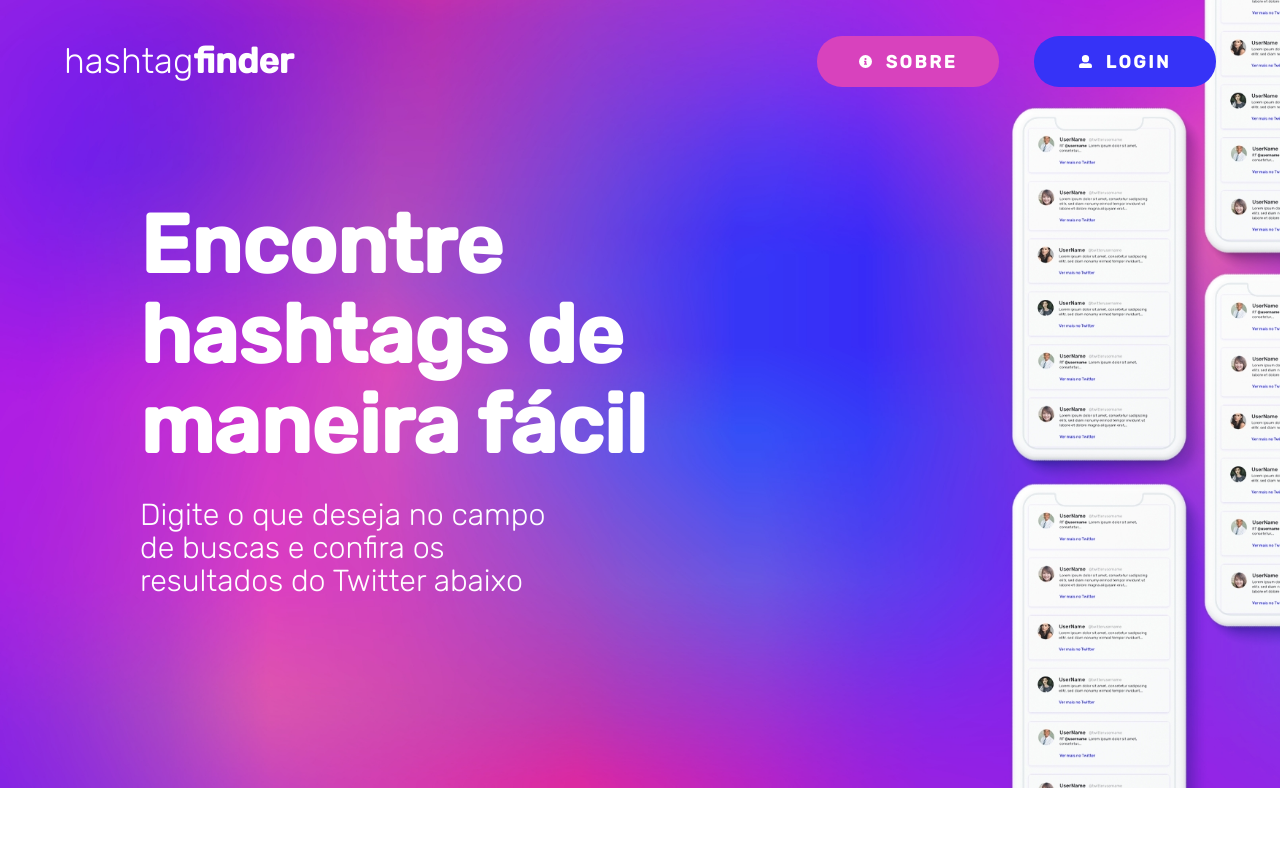
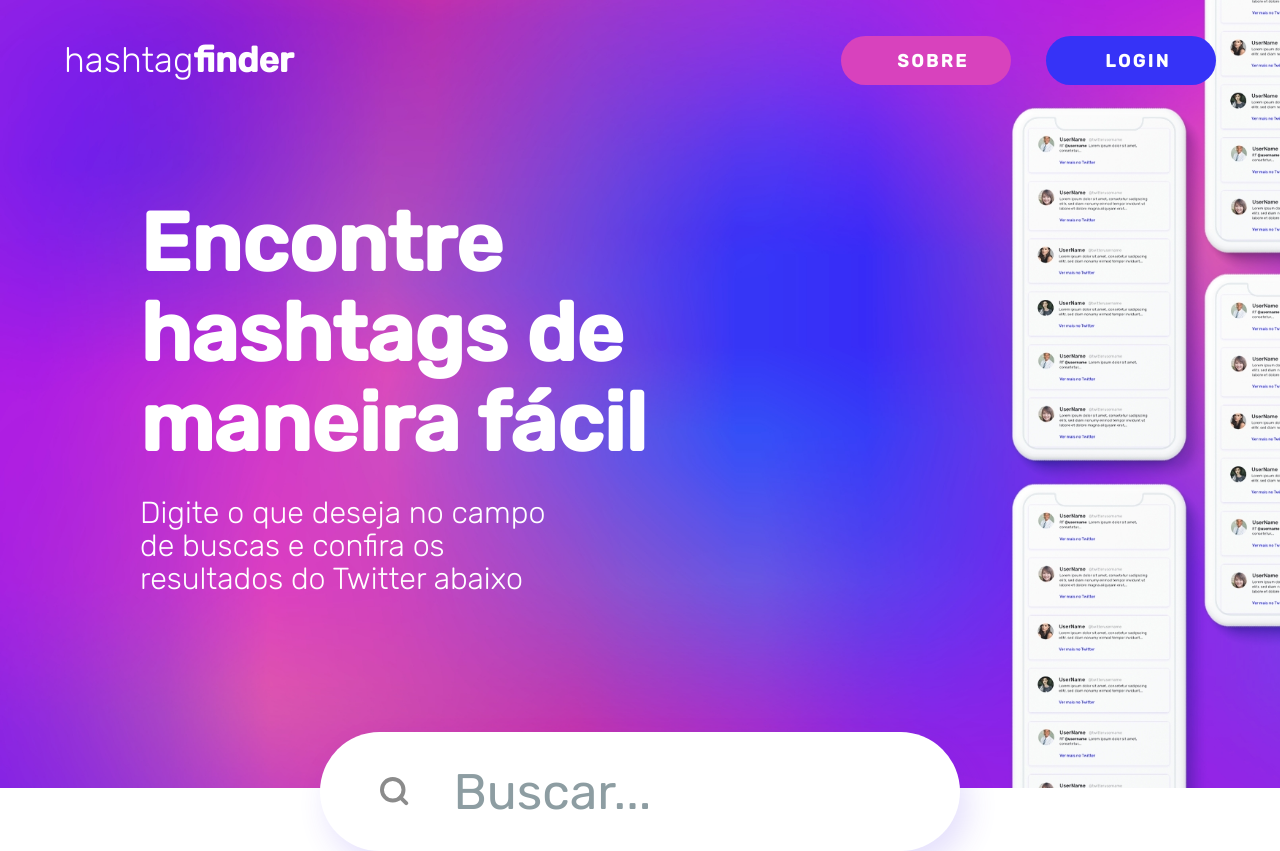
Before and after one commit to EdiJunior88/Projeto-hashtagFinder, a React (Create React App) app in the folder hashtagfinder/: page / in a window 1280 px wide. Before the commit the page ends 800 px from the top, so only its background shows below. Built offline with nearby package versions, Linux system fonts and the light colour scheme.

Commit message:
Atualizações do Projeto - Criação do componente busca - Criação e personalização do CSS do componente busca - Alteração no CSS Global para adição de cor e atualizar o border-sizing

```diff
--- /dev/null
+++ b/hashtagfinder/src/componentes/busca/busca.css
@@ -0,0 +1,47 @@
+section.container {
+  margin-top: 189px;
+}
+
+.container-campo-busca {
+  display: flex;
+  justify-content: center;
+  align-content: center;
+  flex-wrap: wrap;
+  flex-direction: row;
+}
+
+.campo-busca {
+  display: flex;
+  flex-direction: row;
+  flex-wrap: nowrap;
+  align-items: center;
+  box-shadow: 8px 14px 30px #5538EE29;
+}
+
+.campo-busca,
+.campo-busca-input {
+  width: 50%;
+  height: 119px;
+  background: #fff;
+  border-radius: 75px;
+  border: none;
+}
+
+.campo-busca-input {
+  width: 85%;
+  height: 100%;
+  color: #000;
+  outline: none;
+  font-size: 3.12em;
+  padding-left: 44px;
+}
+
+.campo-busca-input::placeholder {
+  font-weight: normal;
+  color: var(--cor-texto-busca);
+  border: none;
+}
+
+.campo-busca-icone {
+  padding-left: 60px;
+}
--- /dev/null
+++ b/hashtagfinder/src/componentes/busca/busca.jsx
@@ -0,0 +1,16 @@
+import React from 'react';
+import './busca.css';
+import IconeBusca from '../../imagens/icones/icon-search.svg';
+
+export default function Busca() {
+  return (
+    <section className='container'>
+      <div className='container-campo-busca'>
+        <div className='campo-busca'>
+          <img className='campo-busca-icone' src={IconeBusca} alt='Icone busca' />
+          <input className='campo-busca-input' type='search' placeholder='Buscar...' />
+        </div>
+      </div>
+    </section>
+  );
+}
--- a/hashtagfinder/src/css/global.css
+++ b/hashtagfinder/src/css/global.css
@@ -2,7 +2,7 @@
 @import url('https://fonts.googleapis.com/css2?family=Rubik:wght@300;400;500&display=swap');
 
 * {
-  box-sizing: content-box;
+  box-sizing: border-box;
   font-family: 'Rubik', sans-serif;
   font-weight: lighter;
   color: var(--cor-padrao-texto);
@@ -12,4 +12,5 @@
   --cor-padrao-texto: #fff;
   --cor-botao-sobre: #d842bd;
   --cor-botao-login: #3633f7;
+  --cor-texto-busca: #8D9DA2;
 }
--- a/hashtagfinder/src/paginas/home/home.jsx
+++ b/hashtagfinder/src/paginas/home/home.jsx
@@ -1,4 +1,5 @@
 import React from 'react';
+import Busca from '../../componentes/busca/busca';
 import Cabecalho from '../../componentes/cabecalho/cabecalho';
 import Descricao from '../../componentes/descricao/descricao';
 import '../../css/global.css'
@@ -9,6 +10,7 @@ function Home() {
     <div className='home'>
       <Cabecalho />
       <Descricao />
+      <Busca />
     </div>
   );
 }
```
